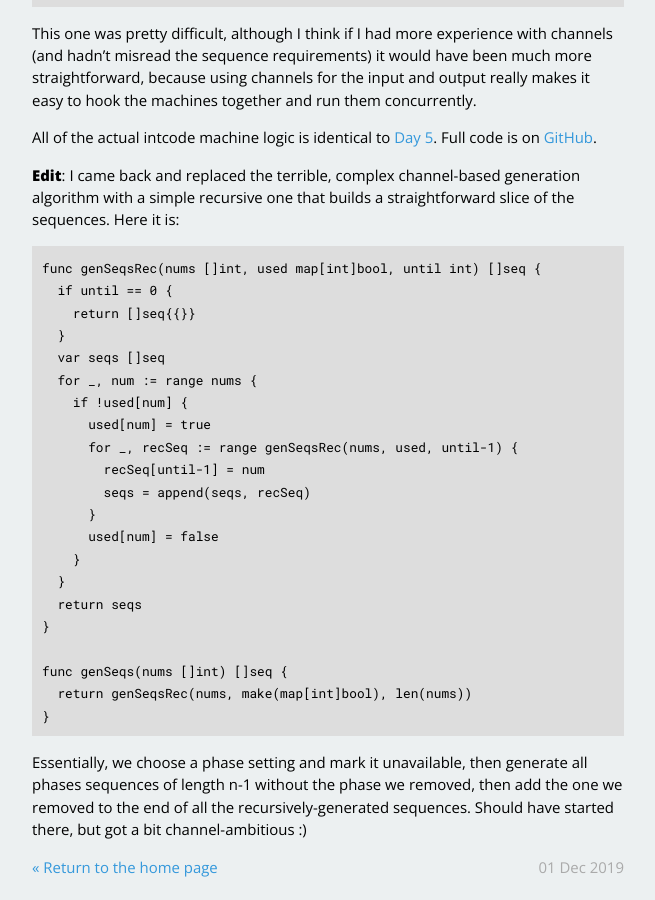
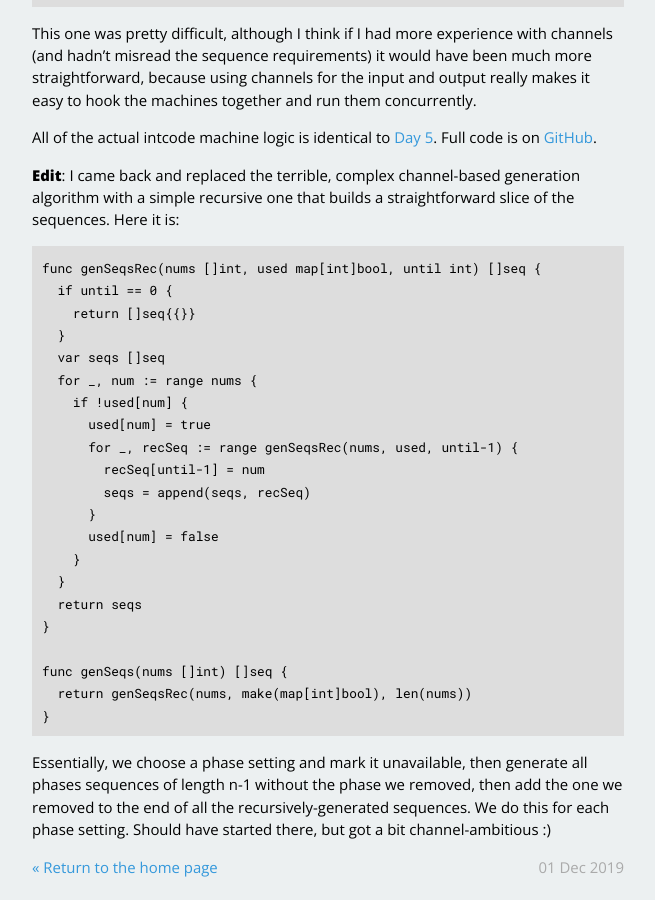
Before and after one commit to dhconnelly/dhconnelly.github.io, a Jekyll site: the page built from _posts/2019-12-01-advent-2019-running.md, in a window 1280 px wide and 900 px high, scrolled down 19057 px. Shown: the whole window, without its empty margins (312-967 px from the left). Built offline with Jekyll 4.4.1, drawn with Linux system fonts in a browser that asks for light colours.

Commit message:
a sentence

```diff
--- a/_posts/2019-12-01-advent-2019-running.md
+++ b/_posts/2019-12-01-advent-2019-running.md
@@ -1009,5 +1009,6 @@ func genSeqs(nums []int) []seq {
 
 Essentially, we choose a phase setting and mark it unavailable, then generate
 all phases sequences of length n-1 without the phase we removed, then add the
-one we removed to the end of all the recursively-generated sequences. Should
-have started there, but got a bit channel-ambitious :)
+one we removed to the end of all the recursively-generated sequences. We do
+this for each phase setting. Should have started there, but got a bit
+channel-ambitious :)
```
